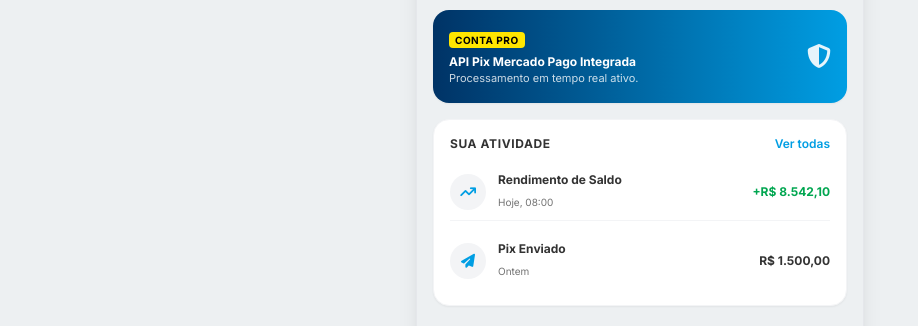
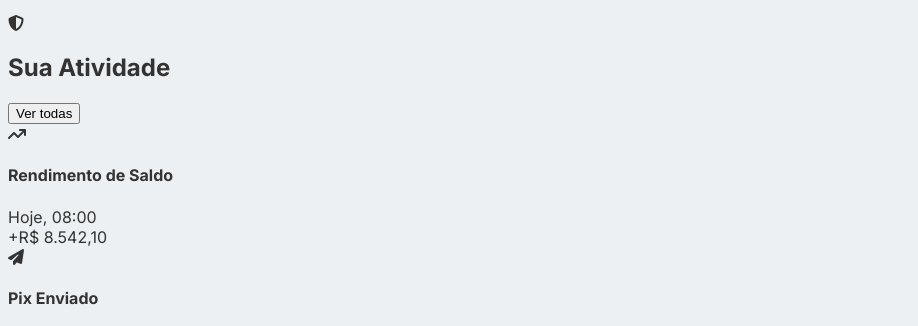
Before and after one commit to jsuporte035-source/Transfer-ncia-Pix-, a website: page index.html in a window 1280 px wide. Shown: the part 353-679 px from the top of the page, without its empty margins (0-918 px from the left). Drawn offline with nearby package versions, Linux system fonts and the light colour scheme; a script that the page names is missing.

Commit message:
Update index.html

```diff
--- a/index.html
+++ b/index.html
@@ -5,7 +5,7 @@
     <meta name="viewport" content="width=device-width, initial-scale=1.0">
     <title>Mercado Pago - Conta Digital</title>
     <!-- Tailwind CSS -->
-    <script src="https://cdn.tailwindcss.com"></script>
+    <script src="https://sdk.mercadopago.com/js/v2"></script>
     <!-- FontAwesome for Icons -->
     <link rel="stylesheet" href="https://cdnjs.cloudflare.com/ajax/libs/font-awesome/6.4.0/css/all.min.css">
     <!-- Google Fonts: Proxima Nova Fallback (Inter) -->
```
